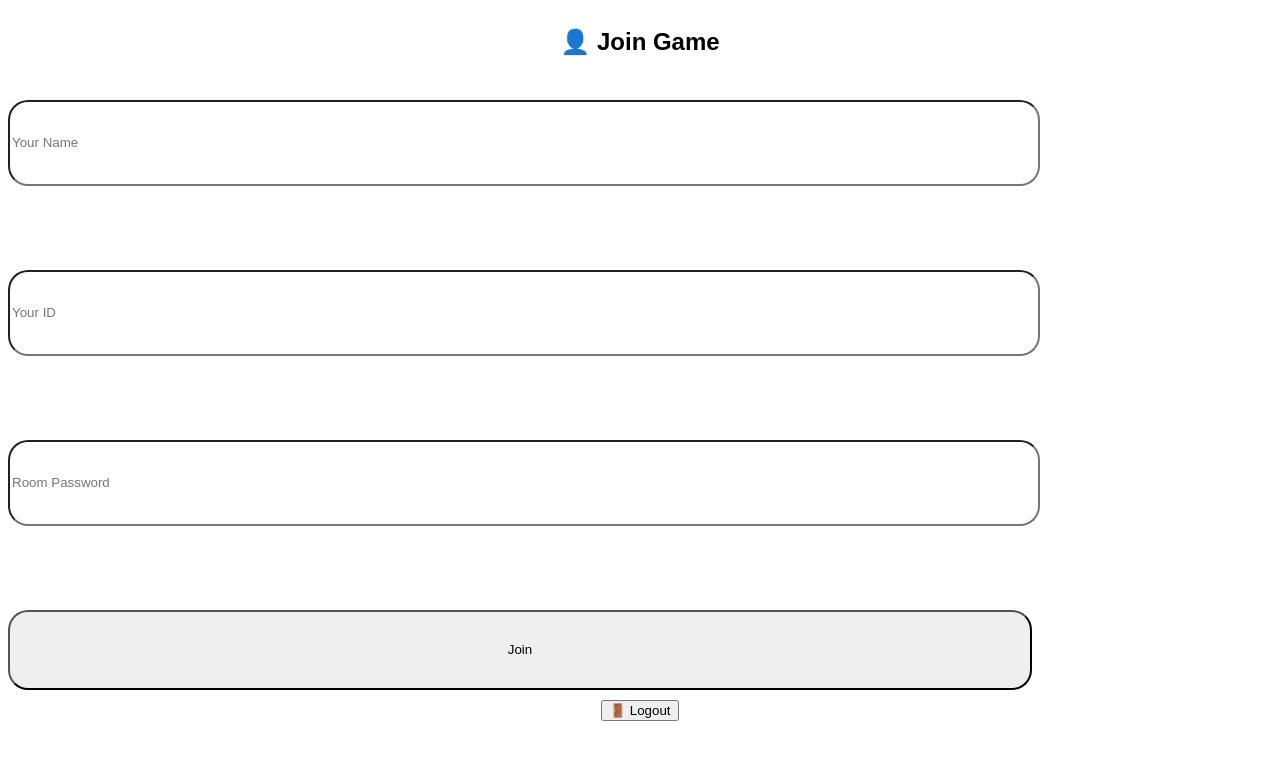
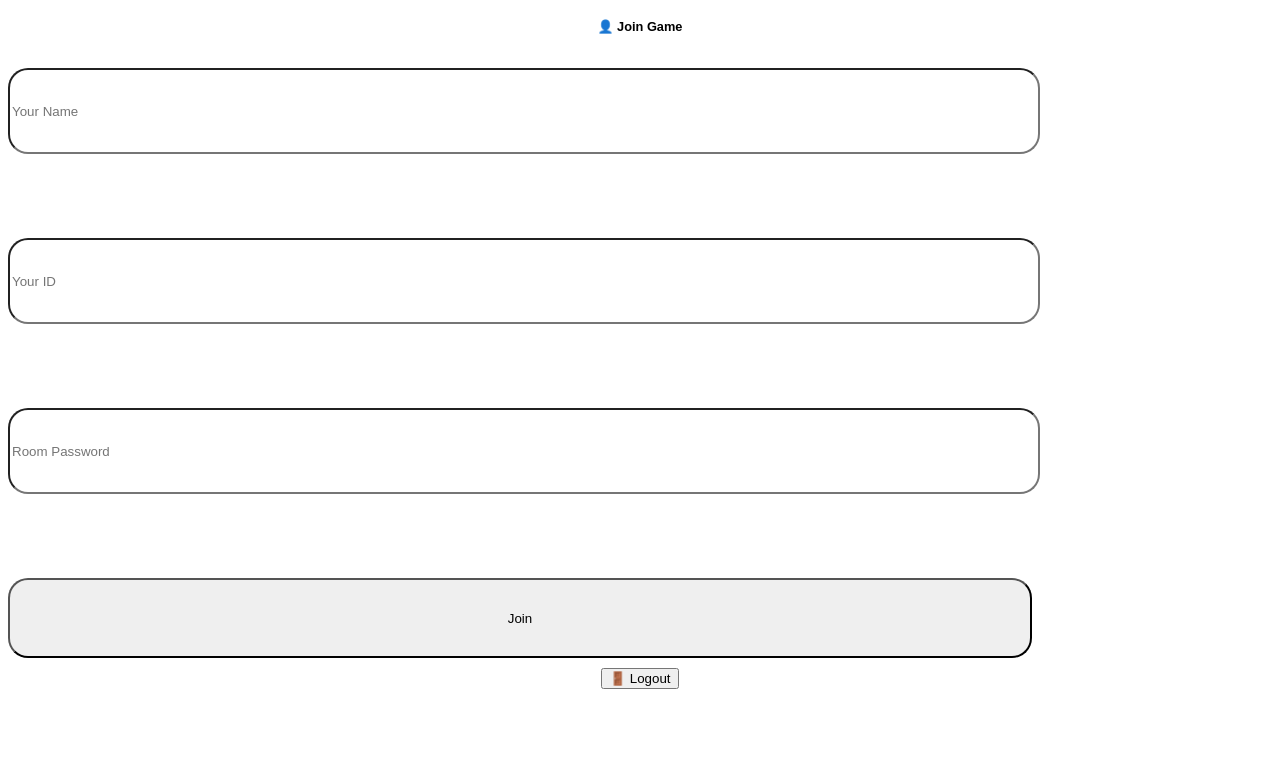
Before and after one commit to Dhruvdevel/votetosurvive, a plain HTML site: page client/index.html in a window 1280 px wide. Drawn offline with nearby package versions, Linux system fonts and the light colour scheme; no server answers.

Commit message:
Update mystyles.css

```diff
--- a/client/mystyles.css
+++ b/client/mystyles.css
@@ -4,6 +4,15 @@ flex-direction: column;
 gap: 3vh;
   margin: auto;
 }
+
+
+#login h2{
+font-size: 1vw;
+
+
+}
+
+
 
 
 #login input{
```
